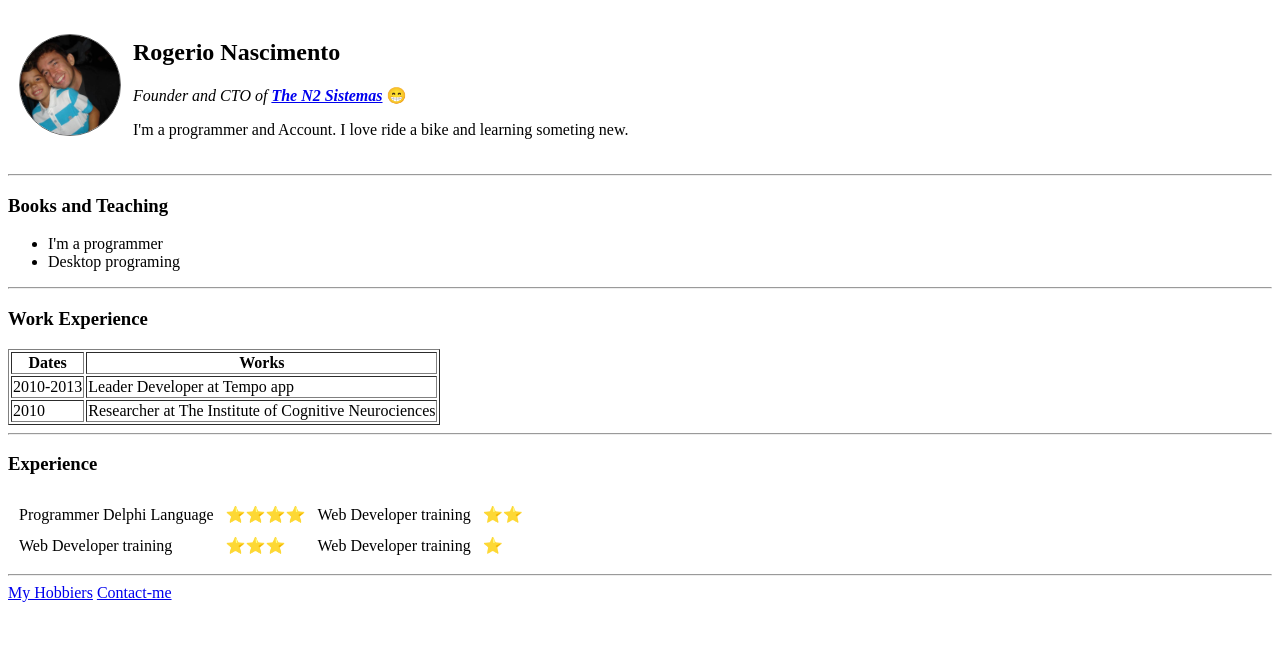
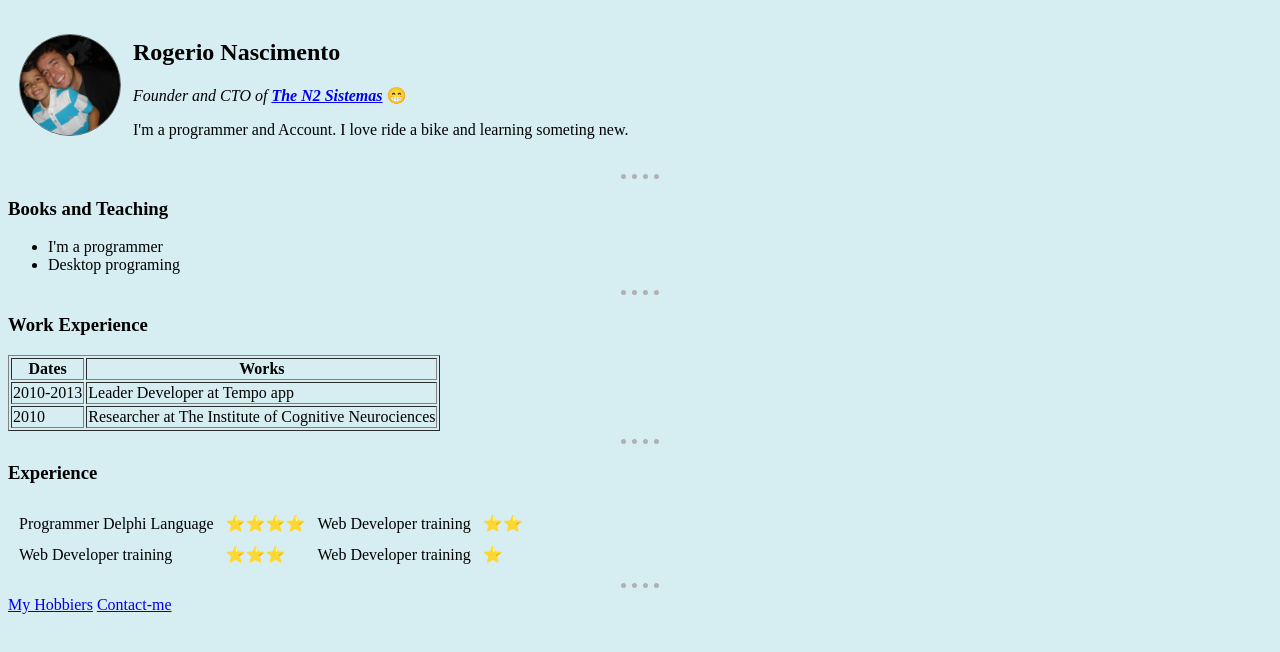
Before and after one commit to arhows/cv, a plain HTML site: page index.html in a window 1280 px wide. Drawn offline with Linux system fonts and the light colour scheme.

Commit message:
ajustes no endereço da imagem

```diff
--- a/index.html
+++ b/index.html
@@ -6,9 +6,22 @@
     <meta name="description" content="This is my person webpage to look" />
     <link
       rel="shortcut icon"
-      href="/img/iconfinder_twitter_718986.svg"
+      href="img/iconfinder_twitter_718986.svg"
       type="image/x-icon"
     />
+
+    <style>
+      body {
+        background-color: rgb(153, 214, 224, 0.4);
+      }
+      hr {
+        border: none;
+        border-bottom: 5px dotted #b1b1b1;
+        width: 3%;
+        /* height: 2px; */
+      }
+    </style>
+
     <title>My personal home page</title>
   </head>
   <body>
@@ -17,7 +30,7 @@
         <td>
           <img
             width="100px"
-            src="/img/perfil_fb.jpg"
+            src="img/perfil_fb.jpg"
             alt="Rogério Nascimento"
             style="border: 1px solid #666; border-radius: 50%;"
           />
```
